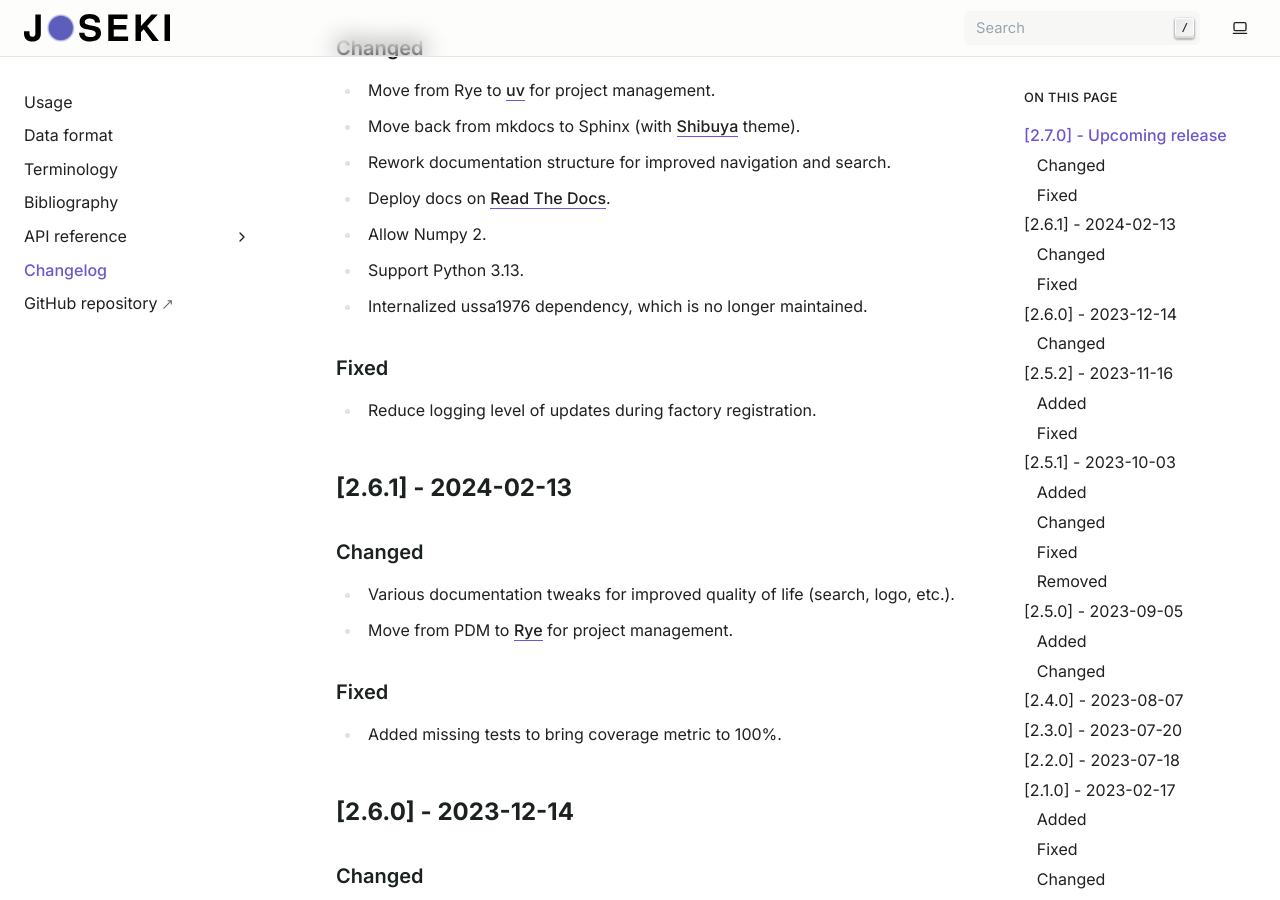
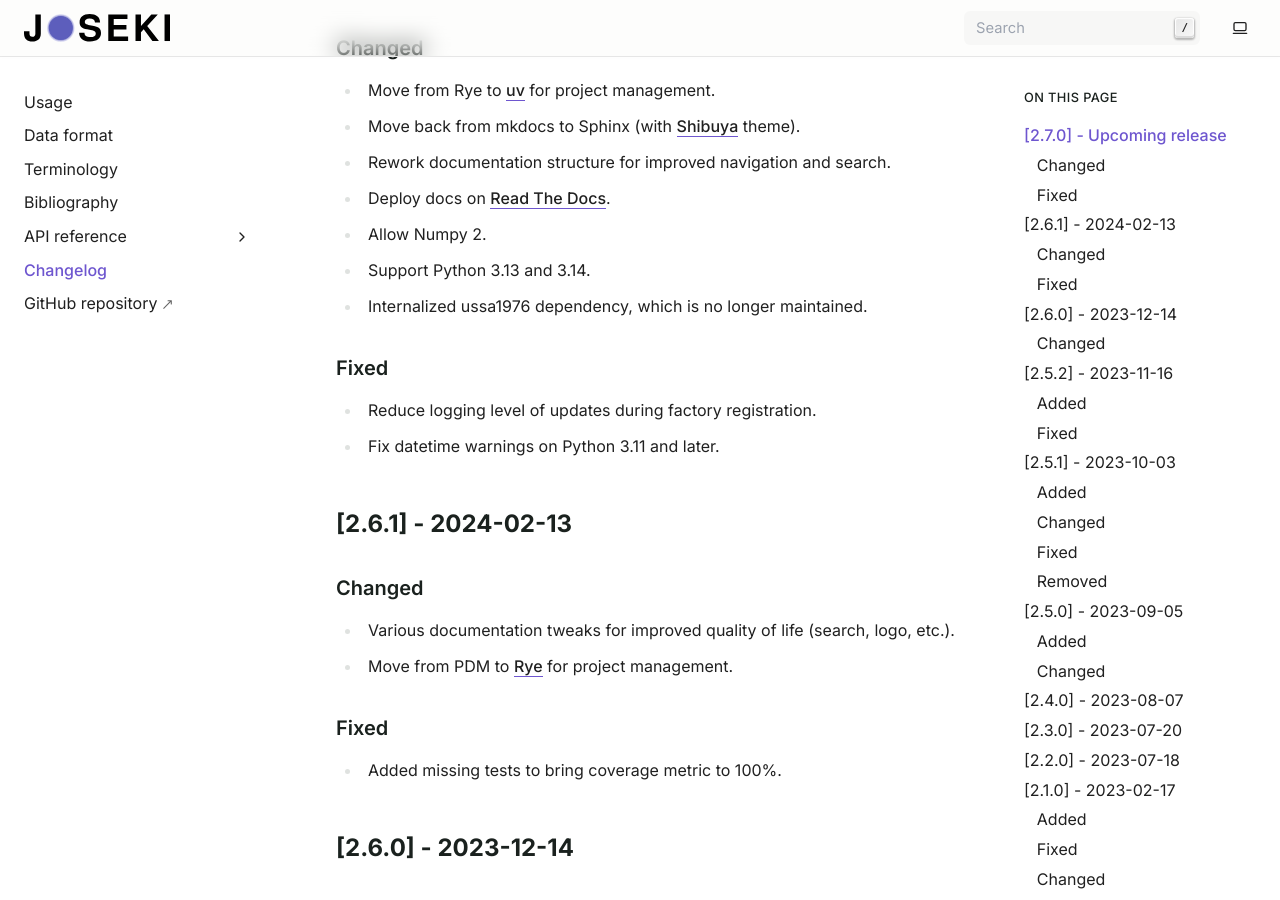
Before and after one commit to rayference/joseki, a Sphinx documentation site: the page built from docs/changelog.md, in a window 1280 px wide and 900 px high, scrolled down 344 px. Built offline with Sphinx 7.4.7, drawn with Linux system fonts in a browser that asks for light colours; pages that are not in the unit, such as notebooks, are missing from menus.

Commit message:
Remove Python version cap, add Python 3.14 to CI

```diff
--- a/docs/changelog.md
+++ b/docs/changelog.md
@@ -16,12 +16,13 @@
 * Rework documentation structure for improved navigation and search.
 * Deploy docs on [Read The Docs](https://joseki.readthedocs.io/).
 * Allow Numpy 2.
-* Support Python 3.13.
+* Support Python 3.13 and 3.14.
 * Internalized ussa1976 dependency, which is no longer maintained.
 
 ### Fixed
 
 * Reduce logging level of updates during factory registration.
+* Fix datetime warnings on Python 3.11 and later.
 
 ## [2.6.1] - 2024-02-13
 
--- a/docs/requirements.txt
+++ b/docs/requirements.txt
@@ -480,7 +480,7 @@
     #   jupyter-server-terminals
 tinycss2==1.4.0
     # via bleach
-tomli==2.2.1
+tomli==2.2.1 ; python_full_version < '4'
     # via
     #   jupyterlab
     #   pytest
--- a/pyproject.toml
+++ b/pyproject.toml
@@ -13,6 +13,7 @@
   "Programming Language :: Python :: 3.11",
   "Programming Language :: Python :: 3.12",
   "Programming Language :: Python :: 3.13",
+  "Programming Language :: Python :: 3.14",
 ]
 dependencies = [
   "click>=8.1.3",
@@ -29,7 +30,7 @@
 license = { text = "LGPLv3" }
 name = "joseki"
 readme = "README.md"
-requires-python = ">= 3.9,<3.14"
+requires-python = ">= 3.9"
 version = "2.7.0.dev0"
 
 [project.scripts]
```
Also changed, not shown: 2 other files.
